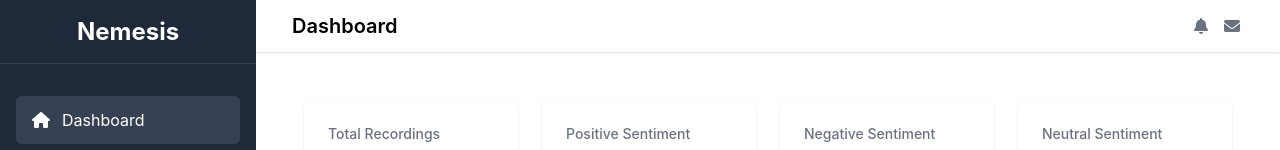
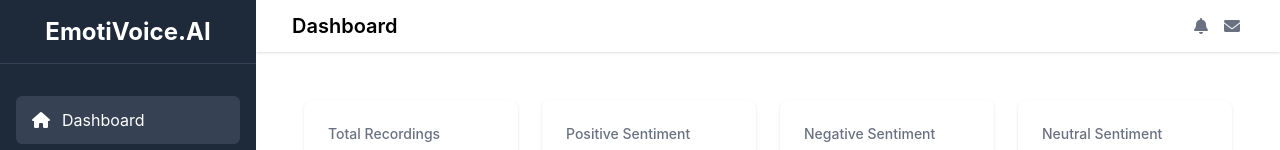
Before and after one commit to ronaldgemao/Stress-Detector, a React (Create React App) app in the folder stress-detector/: page / in a window 1280 px wide. Shown: the top 150 px of the page. Built offline with nearby package versions, Linux system fonts and the light colour scheme; no server answers.

Commit message:
refactor: change title

```diff
--- a/stress-detector/src/App.js
+++ b/stress-detector/src/App.js
@@ -22,7 +22,7 @@
       <div class="flex h-screen overflow-hidden">
           <div class="hidden md:flex flex-col w-64 bg-gray-800">
               <div class="flex items-center justify-center h-16 border-b border-gray-700">
-                  <span class="text-white font-bold text-2xl">Nemesis</span>
+                  <span class="text-white font-bold text-2xl">EmotiVoice.AI</span>
               </div>
               <div class="flex flex-col flex-grow overflow-y-auto">
                   <nav class="flex-grow px-4 pb-4 pt-8 space-y-1">
@@ -77,7 +77,7 @@
 
       <div id="mobileSidebar" class="fixed inset-y-0 left-0 z-30 w-64 transform -translate-x-full transition-transform duration-300 ease-in-out bg-gray-800 md:hidden">
           <div class="flex items-center justify-center h-16 border-b border-gray-700">
-              <span class="text-white font-bold text-2xl">Nemesis</span>
+              <span class="text-white font-bold text-2xl">EmotiVoice.AI</span>
           </div>
           <div class="flex flex-col flex-grow overflow-y-auto">
               <nav class="flex-grow px-4 pb-4 pt-8 space-y-1">
```
